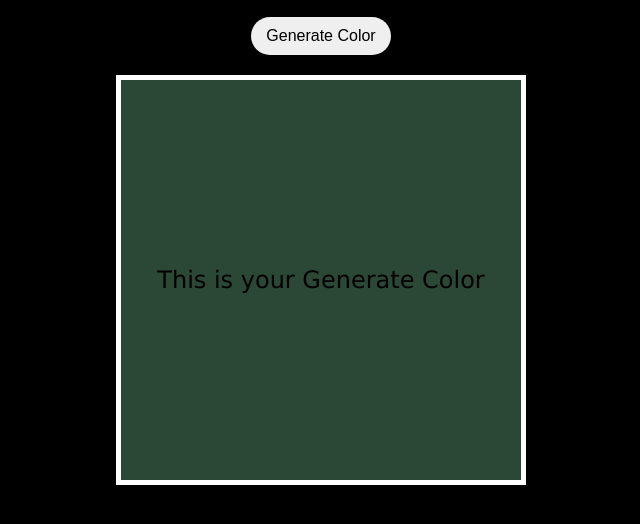
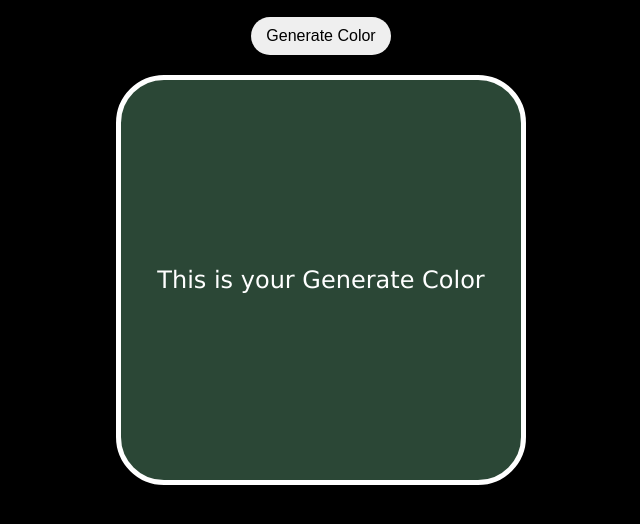
Before and after one commit to MostafizurRahman199/geneate_random_color, a plain HTML site: page index.html in a window 1280 px wide. Both pictures are taken after a click on the button "Generate Color". Shown: the part 116-640 px from the top of the page, without its empty margins (319-959 px from the left). Drawn offline with Linux system fonts and the light colour scheme.

Commit message:
bg color bug solved

```diff
--- a/app.js
+++ b/app.js
@@ -12,7 +12,7 @@ btn.addEventListener("click", function() {
    let h1 = document.querySelector("h1");
    h1.innerText = randomColorArray[0];
 
-   let div = document.querySelector("div");
+   let div = document.querySelector(".color_div");
    div.style.backgroundColor = randomColorArray[0];
    div.style.border =   "5px solid rgb(255, 255, 255)" ;
 
--- a/index.html
+++ b/index.html
@@ -52,6 +52,8 @@
                 font-family: 'Lucida Sans', 'Lucida Sans Regular', 'Lucida Grande', 'Lucida Sans Unicode', Geneva, Verdana, sans-serif;
 
                 z-index: 2;
+                border-radius: 48px;
+                color: white;
 
             }
 
```
